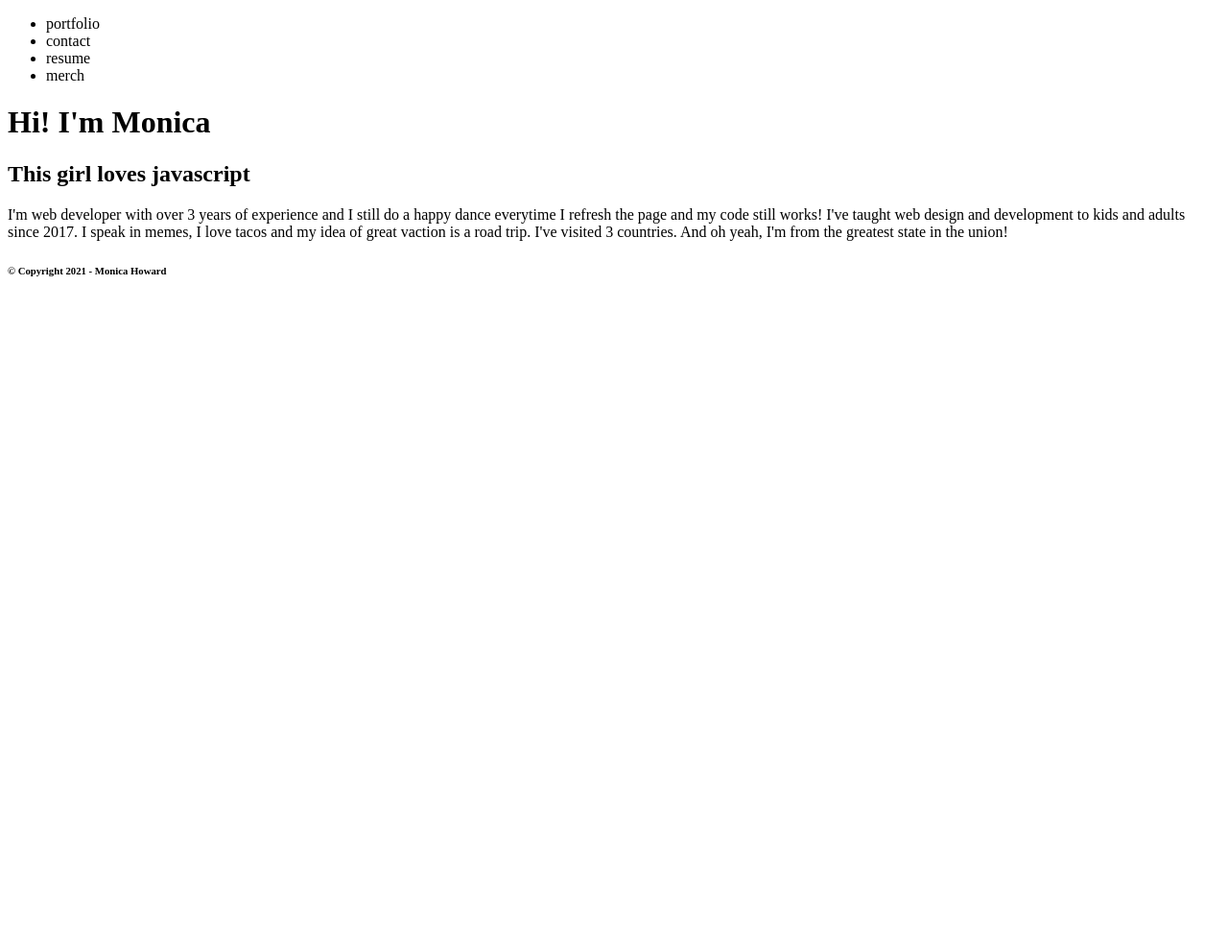
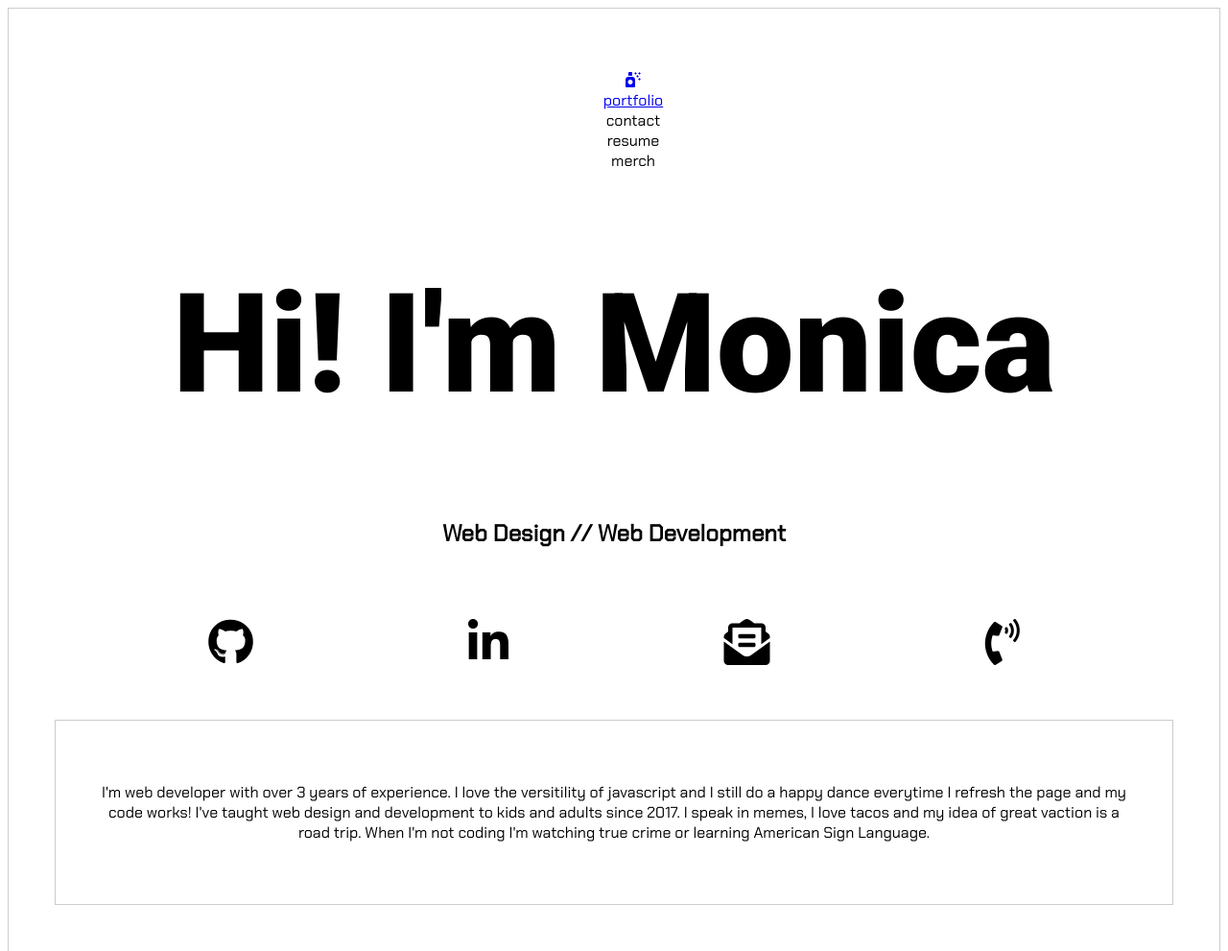
Before and after one commit to MonicaHoward/html-css, a plain HTML site: page index.html in a window 1280 px wide. Shown: the top 991 px of the page at 96% size. Before the commit the page ends 800 px from the top, so only its background shows below. Drawn offline with Linux system fonts and the light colour scheme.

Commit message:
creating grid layout; updated content

```diff
--- a/index.css
+++ b/index.css
@@ -0,0 +1,37 @@
+/* PARAGRAPH FONT */
+@import url('https://fonts.googleapis.com/css2?family=Chakra+Petch&family=Roboto:wght@100;900&display=swap');
+/* FEATURE FONT */
+@import url('https://fonts.googleapis.com/css2?family=Roboto:wght@100;900&display=swap');
+/* UNIVERSAL STYLING */
+* {
+    font-family: 'Chakra Petch', sans-serif;
+    list-style-type: none;
+}
+.container {
+    display: grid;
+    align-items: center;
+    text-align: center;
+}
+.grid-item {
+    border: 1px solid #ccc;
+    padding: 3rem;
+    text-align: center;
+}
+/* HEADER SECTION */
+.title {
+    font-family: 'Roboto', sans-serif;
+    font-size: 9em;
+}
+/* TICKER */
+.ticker {
+
+}
+/* PROFILE LINKS SECTION */
+.profile-links {
+    display: grid;
+    grid-template-columns: repeat(4, auto);
+    padding: 3em;
+}
+.profile-link {
+    font-size: 3em;
+}
--- a/index.html
+++ b/index.html
@@ -3,30 +3,55 @@
 <head>
     <meta charset="UTF-8">
     <meta name="viewport" content="width=device-width, initial-scale=1.0">
+    <link rel="icon" <i class="fas fa-air-freshener"></i>
+    <link rel="stylesheet" href="https://pro.fontawesome.com/releases/v5.10.0/css/all.css" integrity="sha384-AYmEC3Yw5cVb3ZcuHtOA93w35dYTsvhLPVnYs9eStHfGJvOvKxVfELGroGkvsg+p" crossorigin="anonymous"/>
+
     <link href="index.css" rel="stylesheet" />
-    <title>Bio Page</title>
+    <title>Monica</title>
 </head>
 <body>
-    <div class="container">
-        <header>
+    <div class="container" id="home">
+        <header class="grid-item">
             <nav>
                 <ul>
-                    <li>portfolio</li>
+                    <li>
+                        <a href="#home">
+                            <i class="fas fa-air-freshener"></i>
+                        </a>
+
+                    </li>
+                    <li><a href="#portfolio">portfolio</a></li>
                     <li>contact</li>
                     <li>resume</li>
                     <li>merch</li>
                 </ul>
             </nav>
-            <h1>Hi! I'm Monica</h1>
+            <h1 class="title">Hi! I'm Monica</h1>
+            <h2>Web Design // Web Development</h2>
+            <section class="profile-links">
+                <div class="profile-link github"><i class="fab fa-github"></i>
+                </div>
+                <div class="profile-link linkedin"><i class="fab fa-linkedin-in"></i>
+                </div>
+                <div class="profile-link email"><i class="fas fa-envelope-open-text"></i>
+                </div>
+                <div class="profile-link phone"><i class="fas fa-phone-volume"></i>
+
+
+                </div>
+            </section>
+            <section class="grid-item bio">
+                <p>I'm web developer with over 3 years of experience. I love the versitility of javascript and I still do a happy dance everytime I refresh the page and my code works! I've taught web design and development to kids and adults since 2017.  I speak in memes, I love tacos and my idea of great vaction is a road trip. When I'm not coding I'm watching true crime or  learning American Sign Language.</p>
+            </section>
         </header>
         <!-- add this to js array: loves javascript, flys drones, loves to craft -->
-        <section>
+        <section class="grid-item ticker">
             <h2>This girl <span>loves javascript</span></h2>
         </section>
-        <section class="bio">
-            <p>I'm web developer with over 3 years of experience and I still do a happy dance everytime I refresh the page and my code still works! I've taught web design and development to kids and adults since 2017.  I speak in memes, I love tacos and my idea of great vaction is a road trip. I've visited 3 countries. And oh yeah, I'm from the greatest state in the union! </p>
-        </section>
-        <footer>
+       <section class="grid-item portfolio" id="portfolio">
+
+       </section>
+        <footer class="grid-item">
             <h6>&copy; Copyright 2021 <a>- Monica Howard</a></h6>
         </footer>
     </div>
```
